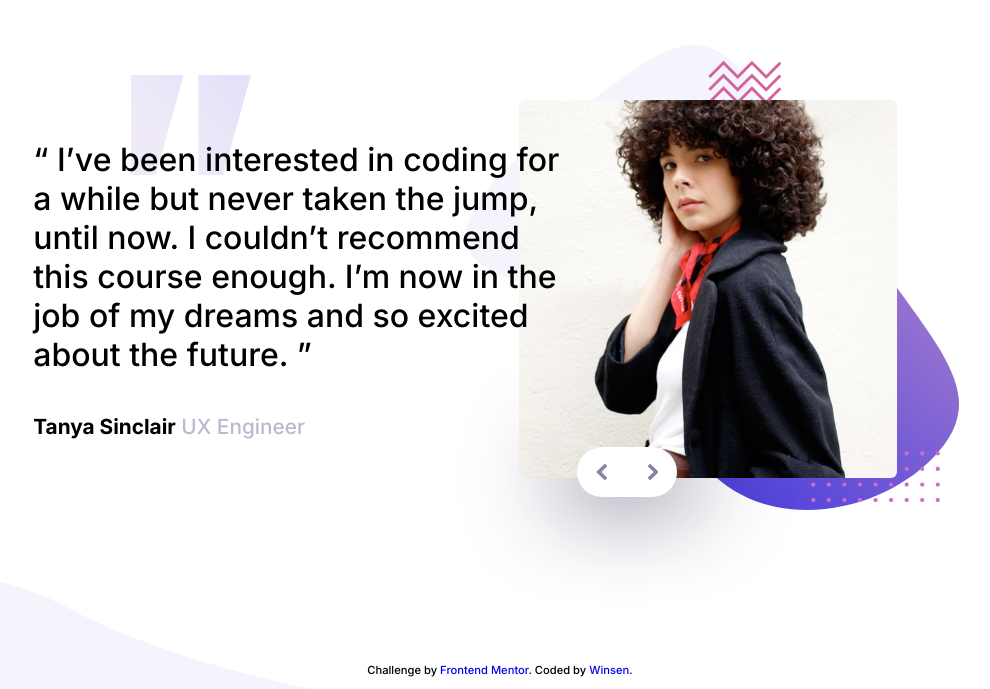
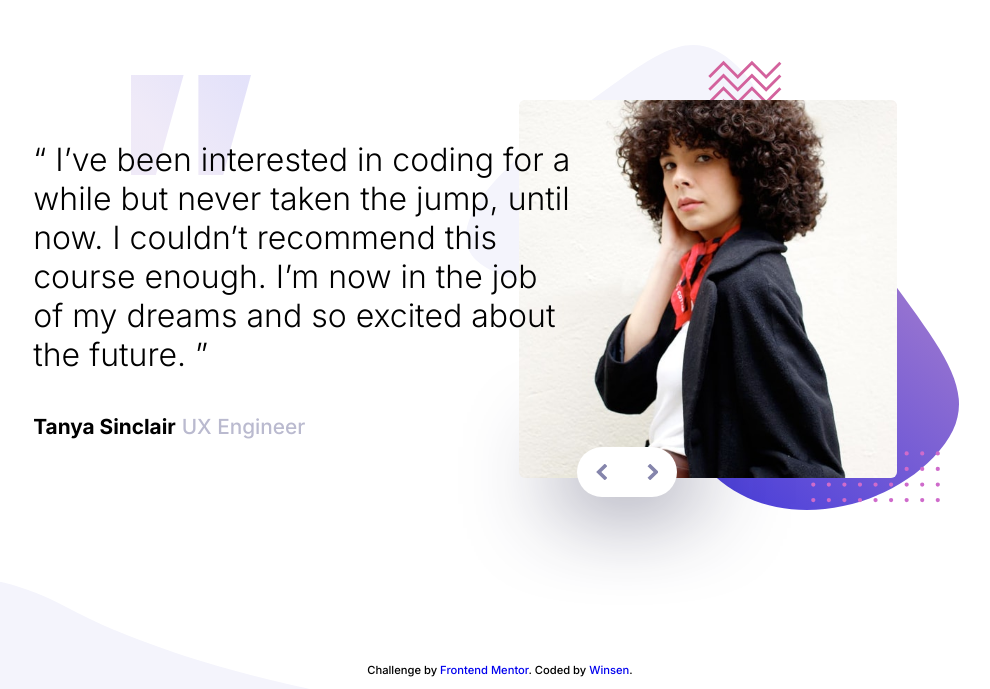
Before and after one commit to WinsenTjhang/testimonials-slider, a plain HTML site: page index.html in a window 1280 px wide. Shown: the part 111-800 px from the top of the page, without its empty margins (140-1130 px from the left). Drawn offline with nearby package versions, Linux system fonts and the light colour scheme.

Commit message:
font changed

```diff
--- a/css/style.css
+++ b/css/style.css
@@ -56,6 +56,10 @@ body {
   color: #babacf;
   font-weight: 500;
   display: block;
+}
+
+.quotes {
+  font-weight: 300;
 }
 
 .btn {
@@ -241,7 +245,7 @@ body {
     margin: 0 19px;
   }
 
-  .name{
+  .name {
     font-size: 1rem;
   }
 
@@ -278,7 +282,7 @@ body {
     justify-content: center;
   }
 
-  .name{
+  .name {
     font-size: 1.3rem;
   }
 
```
